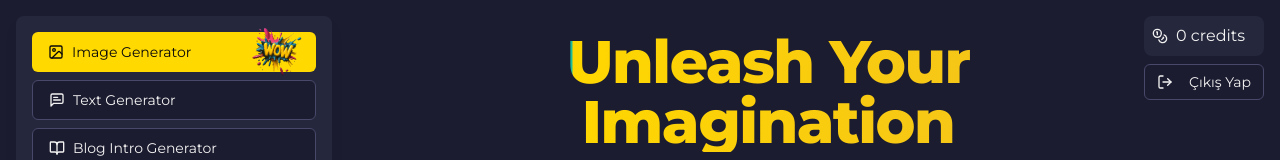
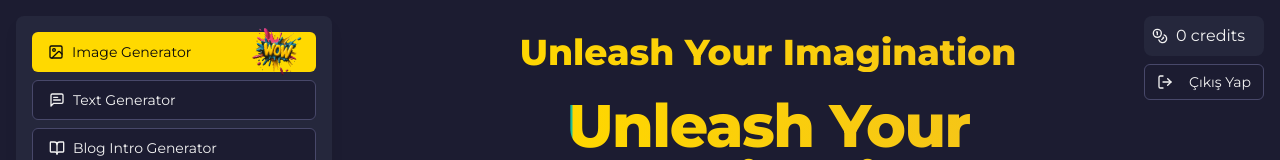
Before and after one commit to Ozanstark/MagiCDream, a React (Vite) app: page / in a window 1280 px wide. Shown: the top 160 px of the page. Built offline with nearby package versions, Linux system fonts and the light colour scheme; no server answers; the database is empty.

Commit message:
Improve Announcements Section Position
Adjusted the placement of the announcements section on the page for better visibility and user experience.
[skip gpt_engineer]

```diff
--- a/src/pages/Index.tsx
+++ b/src/pages/Index.tsx
@@ -82,12 +82,19 @@ const Index = () => {
       <div className="fixed top-4 right-4 z-50 flex flex-col gap-4">
         <Credits />
         <AdminModeSwitcher />
-        <AnnouncementsBanner />
       </div>
       <div className="fixed left-4 top-4">
         <ModeSwitcher mode={mode} onModeChange={setMode} />
       </div>
-      <div className="ml-64">{getComponent()}</div>
+      <div className="ml-64 w-full max-w-4xl">
+        <h1 className="text-4xl font-bold text-center mb-2 rainbow-text">
+          Unleash Your Imagination
+        </h1>
+        <div className="flex justify-center mb-4">
+          <AnnouncementsBanner />
+        </div>
+        {getComponent()}
+      </div>
     </div>
   );
 };
```
